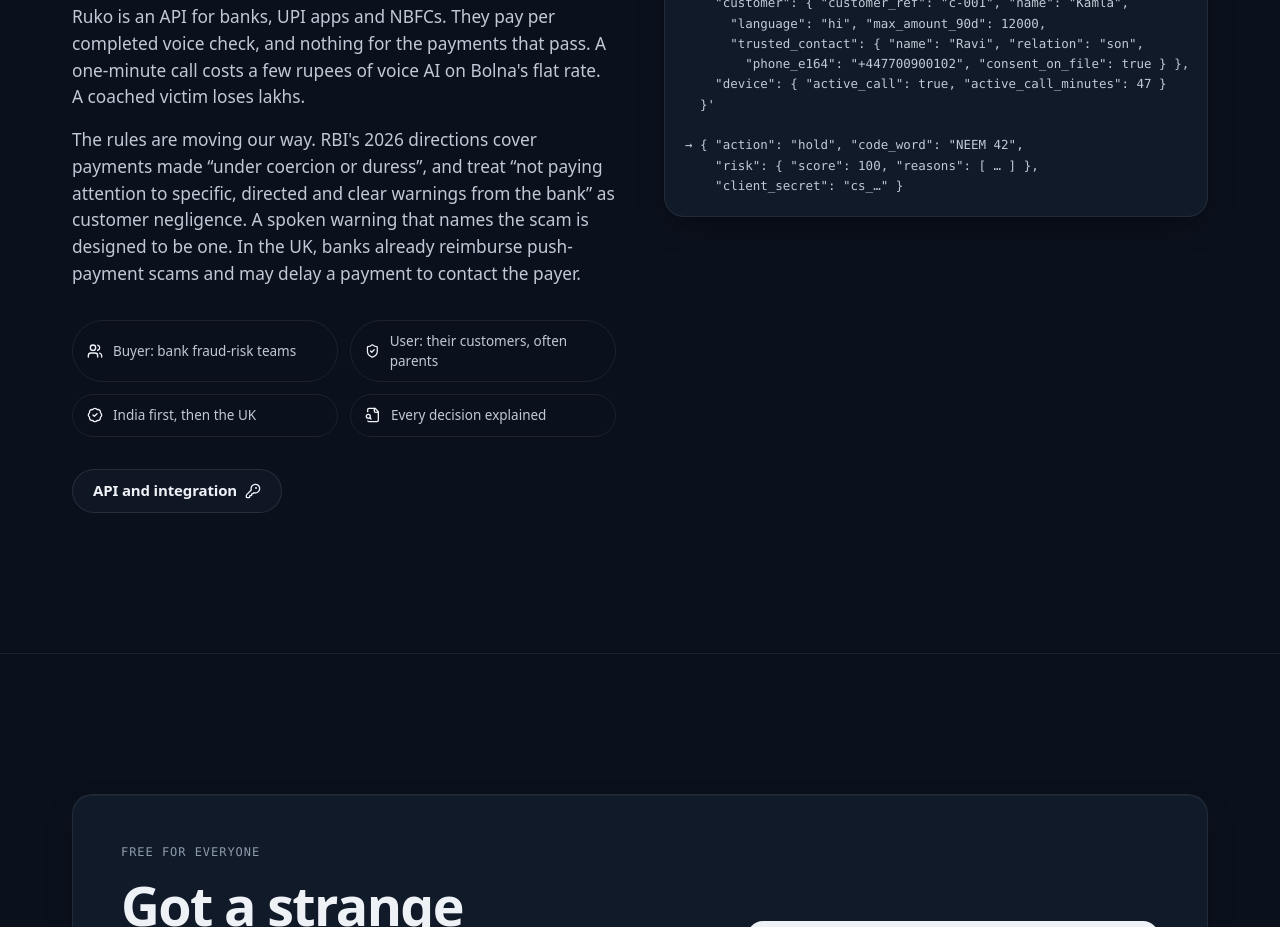
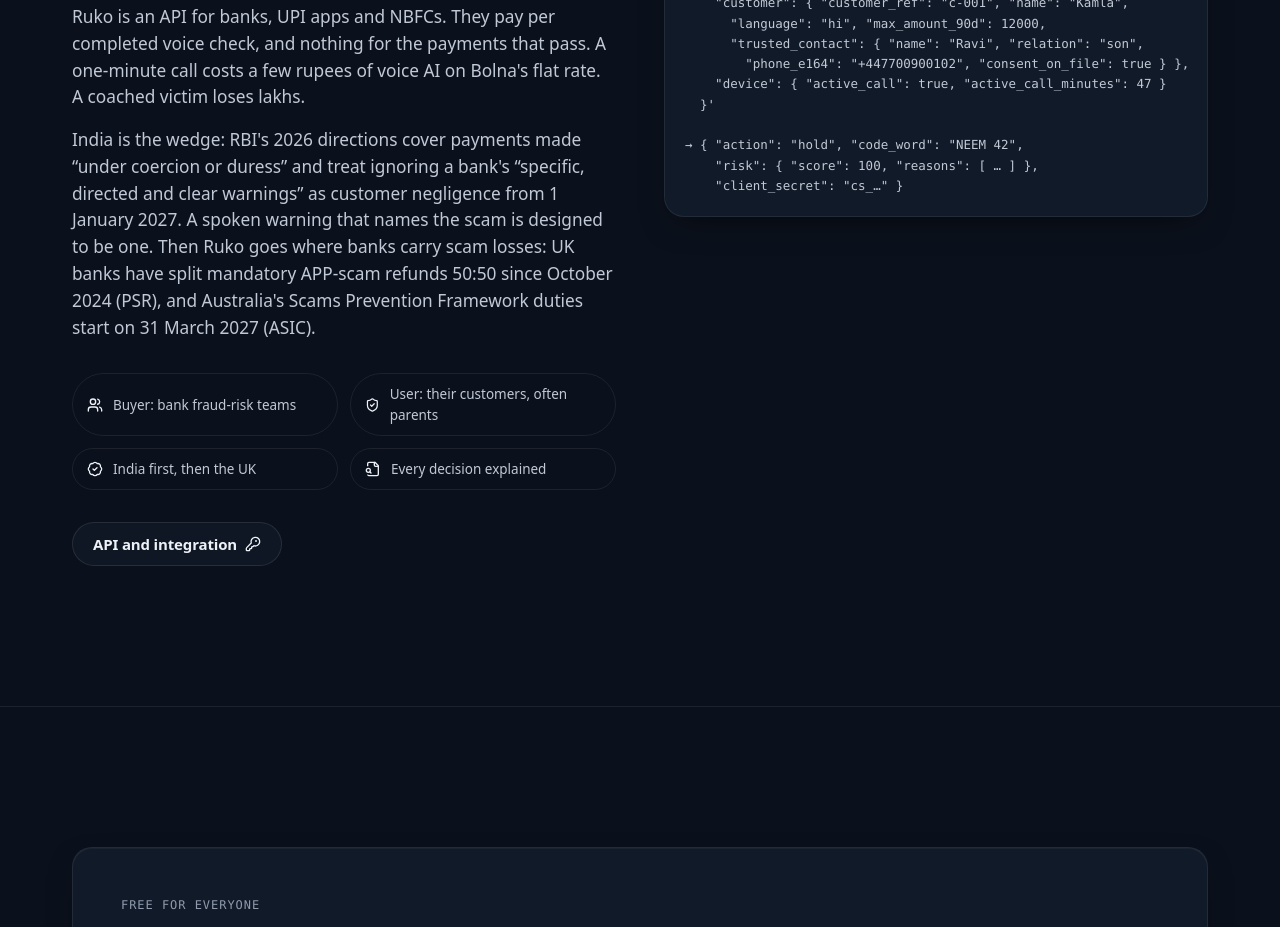
Before and after one commit to Thanatos9404/ruko, a React (Vite) app: page / in a window 1280 px wide. Shown: the part 7380-8307 px from the top of the page. Built offline with nearby package versions, Linux system fonts and the light colour scheme; no server answers; a web font is replaced by a local one.

Commit message:
Memo and landing: one set of verified numbers; India wedge -> UK/AU where banks pay, with formulas
Co-Authored-By: Claude Opus 5.5 <noreply@anthropic.com>

```diff
--- a/src/pages/landing/sections.tsx
+++ b/src/pages/landing/sections.tsx
@@ -312,7 +312,7 @@ export function Business() {
               Ruko is an API for banks, UPI apps and NBFCs. They pay per completed voice check, and nothing for the payments that pass. A one-minute call costs a few rupees of voice AI on Bolna's flat rate. A coached victim loses lakhs.
             </p>
             <p>
-              The rules are moving our way. RBI's 2026 directions cover payments made “under coercion or duress”, and treat “not paying attention to specific, directed and clear warnings from the bank” as customer negligence. A spoken warning that names the scam is designed to be one. In the UK, banks already reimburse push-payment scams and may delay a payment to contact the payer.
+              India is the wedge: RBI's 2026 directions cover payments made “under coercion or duress” and treat ignoring a bank's “specific, directed and clear warnings” as customer negligence from 1 January 2027. A spoken warning that names the scam is designed to be one. Then Ruko goes where banks carry scam losses: UK banks have split mandatory APP-scam refunds 50:50 since October 2024 (PSR), and Australia's Scams Prevention Framework duties start on 31 March 2027 (ASIC).
             </p>
           </div>
           <div className="mt-8 grid grid-cols-1 gap-3 text-[13.5px] sm:grid-cols-2">
```
Also changed, not shown: 1 other file (tests, documents, lock files or other folders).
